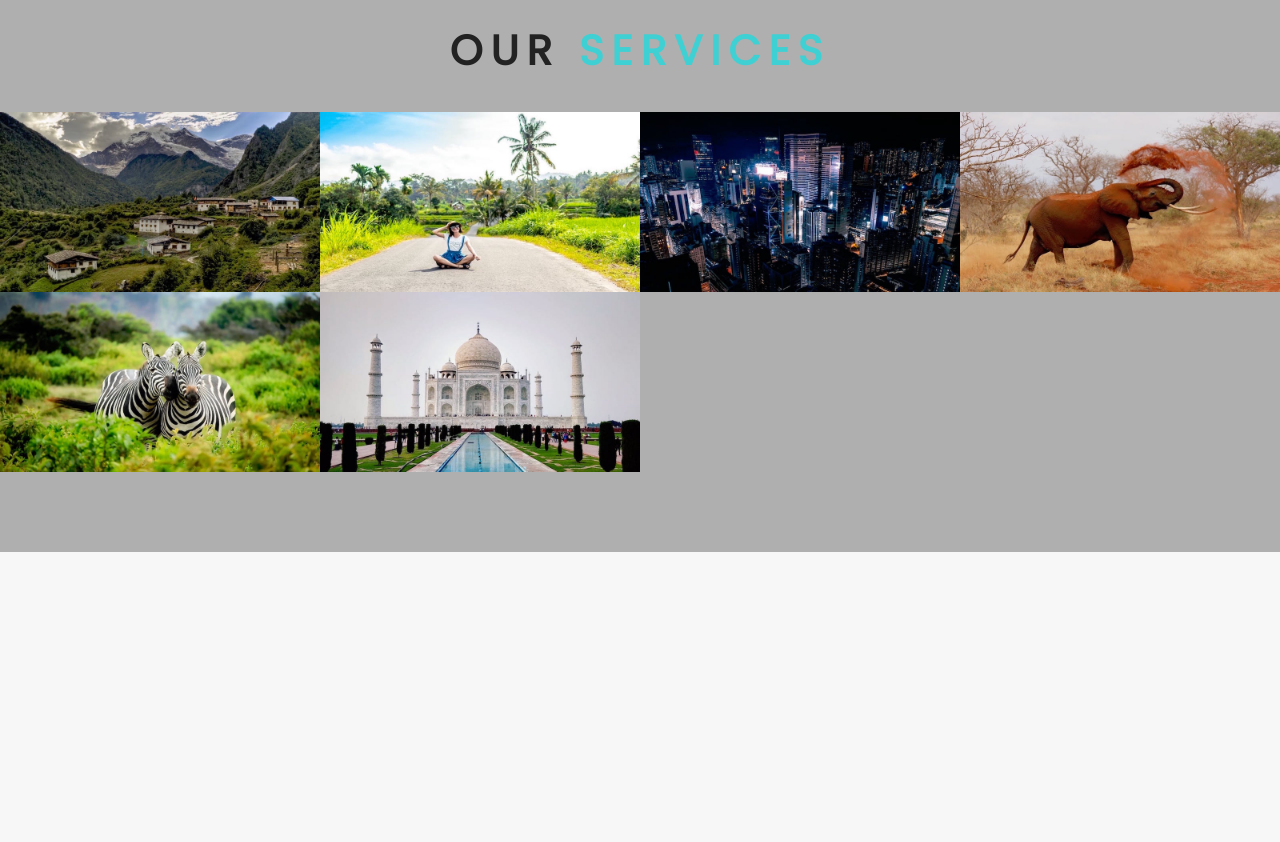
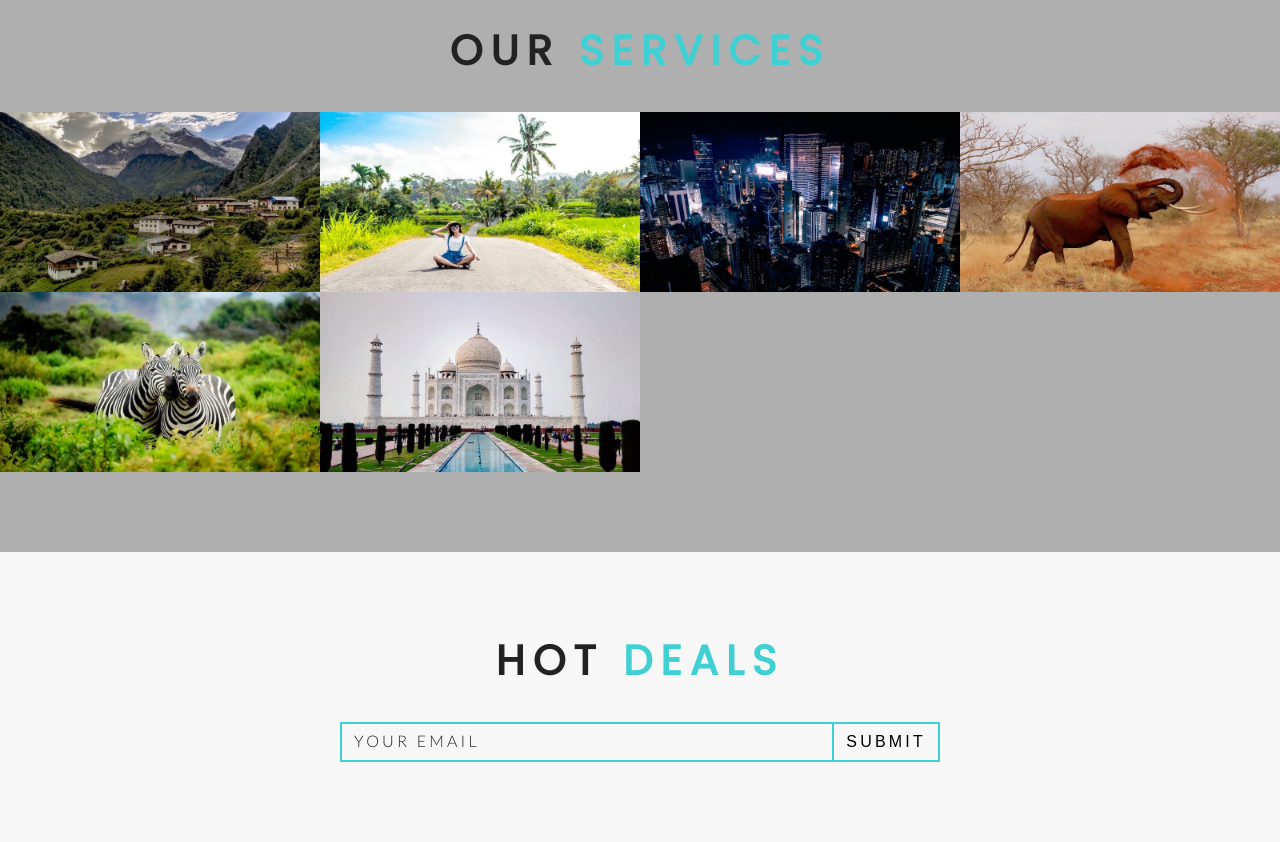
Before and after one commit to engineerStuardo/tour-company-project, a plain HTML site: page index.html in a window 1280 px wide. Shown: the part 3208-4050 px from the top of the page. Before the commit the page ends 3760 px from the top, so only its background shows below. Drawn offline with Linux system fonts and the light colour scheme; files whose address does not match are found by name.

Commit message:
adding deal section both html and css

```diff
--- a/css/styles.css
+++ b/css/styles.css
@@ -331,7 +331,9 @@ a {
 .gallery_img_container {
   position: relative;
   background: var(--primaryColor);
+  overflow: hidden;
 }
+
 .gallery_icon {
   position: absolute;
   top: 50%;
@@ -348,6 +350,7 @@ a {
 }
 .gallery_img_container:hover .gallery_img {
   opacity: 0.5;
+  transform: scale(1.2);
 }
 .gallery_img_container:hover .gallery_icon {
   opacity: 1;
@@ -367,3 +370,39 @@ a {
   }
 }
 /* end of gallery section */
+/* deal section */
+.input_group {
+  width: 80vw;
+  max-width: 600px;
+  margin: 0 auto;
+  display: flex;
+}
+.form_control {
+  flex: 1 1 auto;
+}
+.form_control,
+.btn_submit {
+  padding: 0.375rem 0.75rem;
+  font-size: 1rem;
+  line-height: 1.5;
+  font-weight: 300;
+  letter-spacing: var(--mainSpacing);
+  background: transparent;
+  text-transform: uppercase;
+  outline: none;
+  border: 2px solid var(--primaryColor);
+}
+::placeholder {
+  font-family: 'Lato', sans-serif;
+  color: var(--mainBlack);
+}
+.btn_submit {
+  border-left: none;
+  cursor: pointer;
+  transition: var(--mainTansition);
+}
+.btn_submit:hover {
+  color: var(--mainWhite);
+  background: var(--primaryColor);
+}
+/* end of deal section */
--- a/index.html
+++ b/index.html
@@ -351,5 +351,20 @@
       </div>
     </section>
     <!-- end of gallery section -->
+    <!-- deal section -->
+    <section class="section deals" id="deals">
+      <!-- title -->
+      <div class="title_wrapper">
+        <h2 class="title">hot <span class="subtitle">deals</span></h2>
+      </div>
+      <!-- end of title -->
+      <form>
+        <div class="input_group">
+          <input type="email" class="form_control" placeholder="your email" />
+          <button type="submit" class="btn_submit">submit</button>
+        </div>
+      </form>
+    </section>
+    <!-- end of deal section -->
   </body>
 </html>
```
